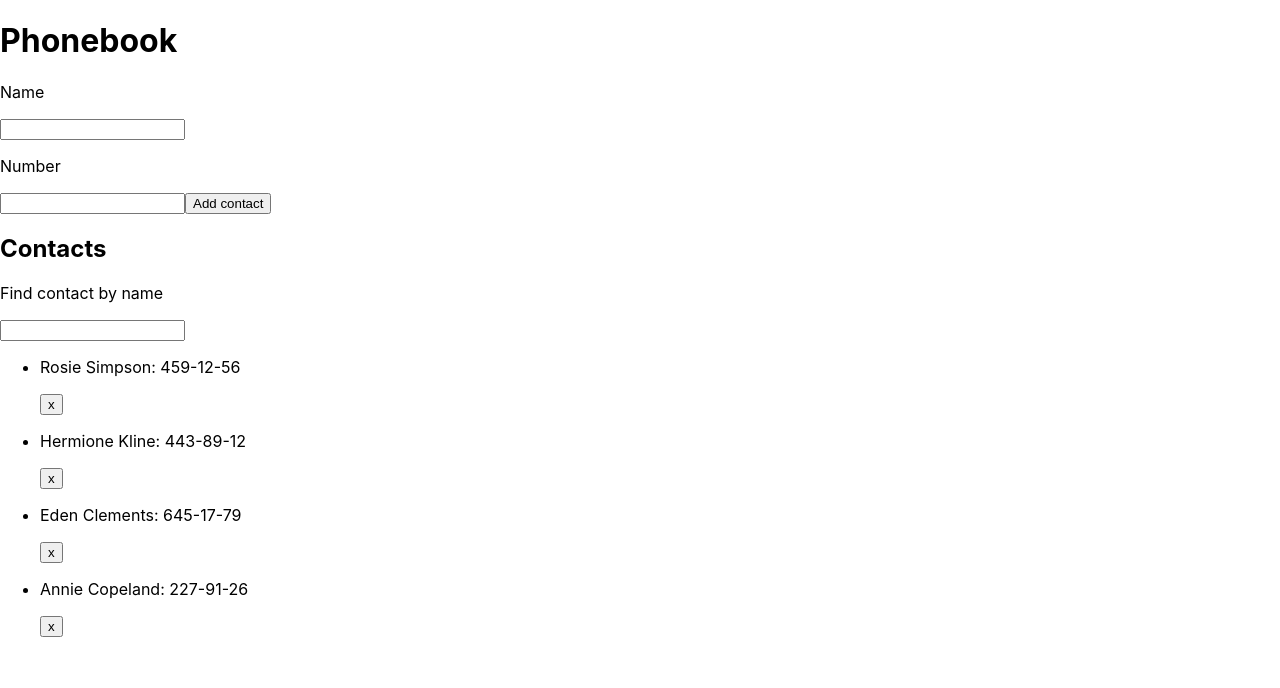
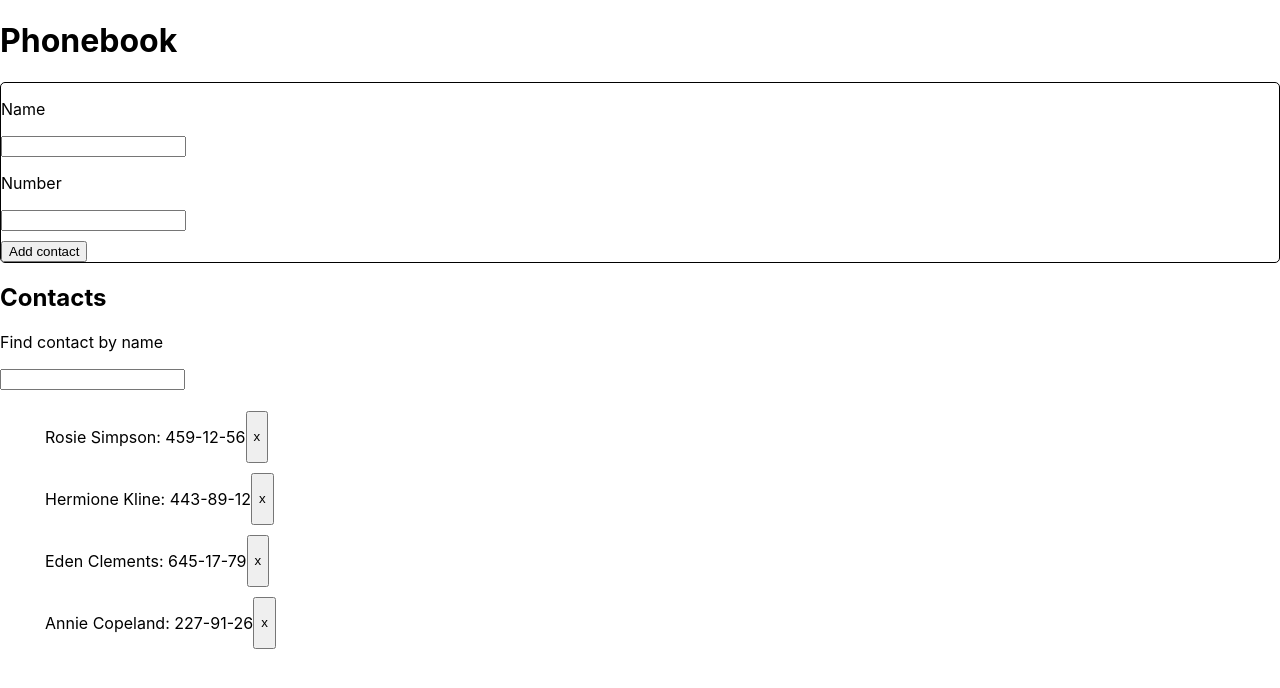
Before and after one commit to n1ke23/goit-react-hw-02-phonebook, a React (Create React App) app: page / in a window 1280 px wide. Shown: the top 688 px of the page. Built offline with nearby package versions, Linux system fonts and the light colour scheme.

Commit message:
последняя версия

```diff
--- /dev/null
+++ b/src/Component/TodoList/ContactForm/ContactForm.css
@@ -0,0 +1,8 @@
+.contact-form-btn{
+    display: block;
+    margin-top: 10px;
+}
+.form{
+    border: 1px solid black;
+    border-radius: 5px;
+}
--- a/src/Component/TodoList/ContactForm/ContactForm.js
+++ b/src/Component/TodoList/ContactForm/ContactForm.js
@@ -1,6 +1,7 @@
 import React, { useState } from 'react';
 import { v4 as uuidv4 } from 'uuid';
-
+import PropTypes from "prop-types";
+import './ContactForm.css'
 
 const ContactForm = ({ setObj }) => {
 
@@ -19,22 +20,22 @@ const ContactForm = ({ setObj }) => {
 
     return (
         <>
-            <form onSubmit={addContact}>
-                <p className="form__text">Name</p>
-                <input className="input__form"
+            <form className="form" onSubmit={addContact}>
+                <p className="form-text">Name</p>
+                <input className="input-form"
                     type="text"
                     name="name"
                     value={objForm.name}
                     onChange={inputHandler}
                 />
-                <p className="form__text">Number</p>
-                <input className="input__form"
+                <p className="form-text">Number</p>
+                <input className="input-form"
                     type="tel"
                     name="number"
                     value={objForm.number}
                     onChange={inputHandler}
                 />
-                <button type='submit'>Add contact</button>
+                <button className="contact-form-btn" type='submit'>Add contact</button>
             </form>
 
 
@@ -44,3 +45,8 @@ const ContactForm = ({ setObj }) => {
 };
 
 export default ContactForm;
+
+
+ContactForm.propTypes = {
+    setObj: PropTypes.func.isRequired,
+}
--- a/src/Component/TodoList/ContactList/ContactList.js
+++ b/src/Component/TodoList/ContactList/ContactList.js
@@ -1,5 +1,6 @@
 import React from "react";
 import Item from './Item/Item';
+import PropTypes from "prop-types";
 
 const ContactList = ({ filter, deleteContact }) => {
     return (
@@ -11,3 +12,8 @@ const ContactList = ({ filter, deleteContact }) => {
 };
 
 export default ContactList;
+
+ContactList.propTypes = {
+    deleteContact: PropTypes.func.isRequired,
+    filter: PropTypes.array.isRequired,
+}
--- /dev/null
+++ b/src/Component/TodoList/ContactList/Item/Item.css
@@ -0,0 +1,10 @@
+.contact-list-item{
+    display: flex;
+    padding: 5px;
+}
+.contact-list-item-btn{
+    display: block;
+}
+.contact-list-item-btn-text{
+    margin: 0;
+}
--- a/src/Component/TodoList/ContactList/Item/Item.js
+++ b/src/Component/TodoList/ContactList/Item/Item.js
@@ -1,22 +1,32 @@
 import React from "react";
+import PropTypes from "prop-types";
+import './Item.css'
 
 const Item = ({ id, name, number, deleteContact }) => {
     return (
-        <li>
+        <li className="contact-list-item">
             <p>
                 {name}: {number}
             </p>
             <button
+                className="contact-list-item-btn"
                 type="button"
                 onClick={(e) => {
                     deleteContact(id);
                 }}
             >
-                x
-             </button>
+                <p className="contact-list-item-btn-text">x</p>
+            </button>
         </li>
 
     );
 };
 
 export default Item;
+
+Item.propTypes = {
+    id: PropTypes.string.isRequired,
+    name: PropTypes.string.isRequired,
+    number: PropTypes.string.isRequired,
+    deleteContact: PropTypes.func.isRequired,
+}
--- a/src/Component/TodoList/TodoList.js
+++ b/src/Component/TodoList/TodoList.js
@@ -29,6 +29,7 @@ const TodoList = () => {
   const vissbleTask = () => {
     return obj.contacts.filter(el => el.name.toLowerCase().includes(obj.filter.toLowerCase()))
   }
+
   const filterTask = vissbleTask()
 
   return (
```
Also changed, not shown: src/Component/TodoList/Filter/Filter.js (+8 -2 lines), 13 other files (tests, documents, lock files or other folders).
